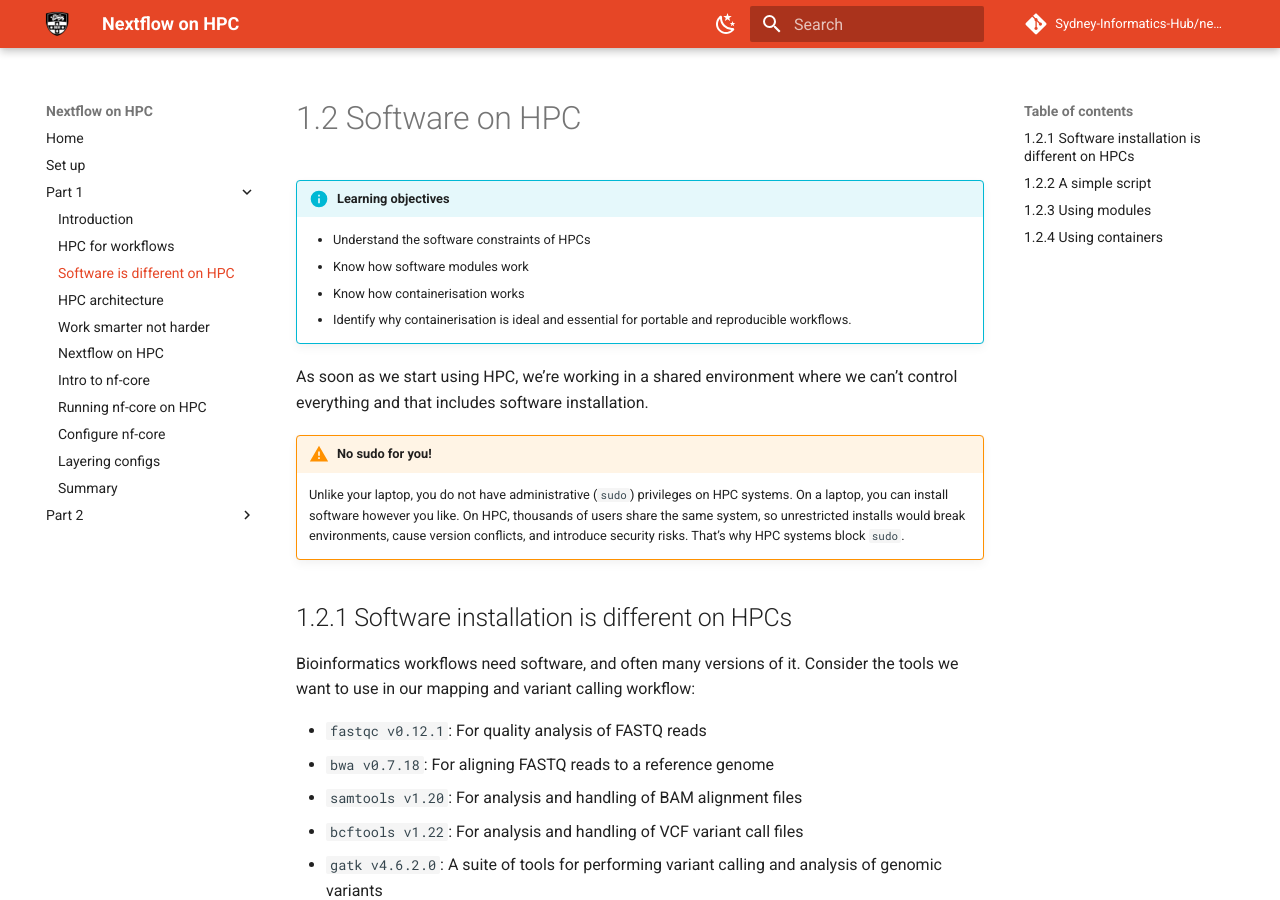
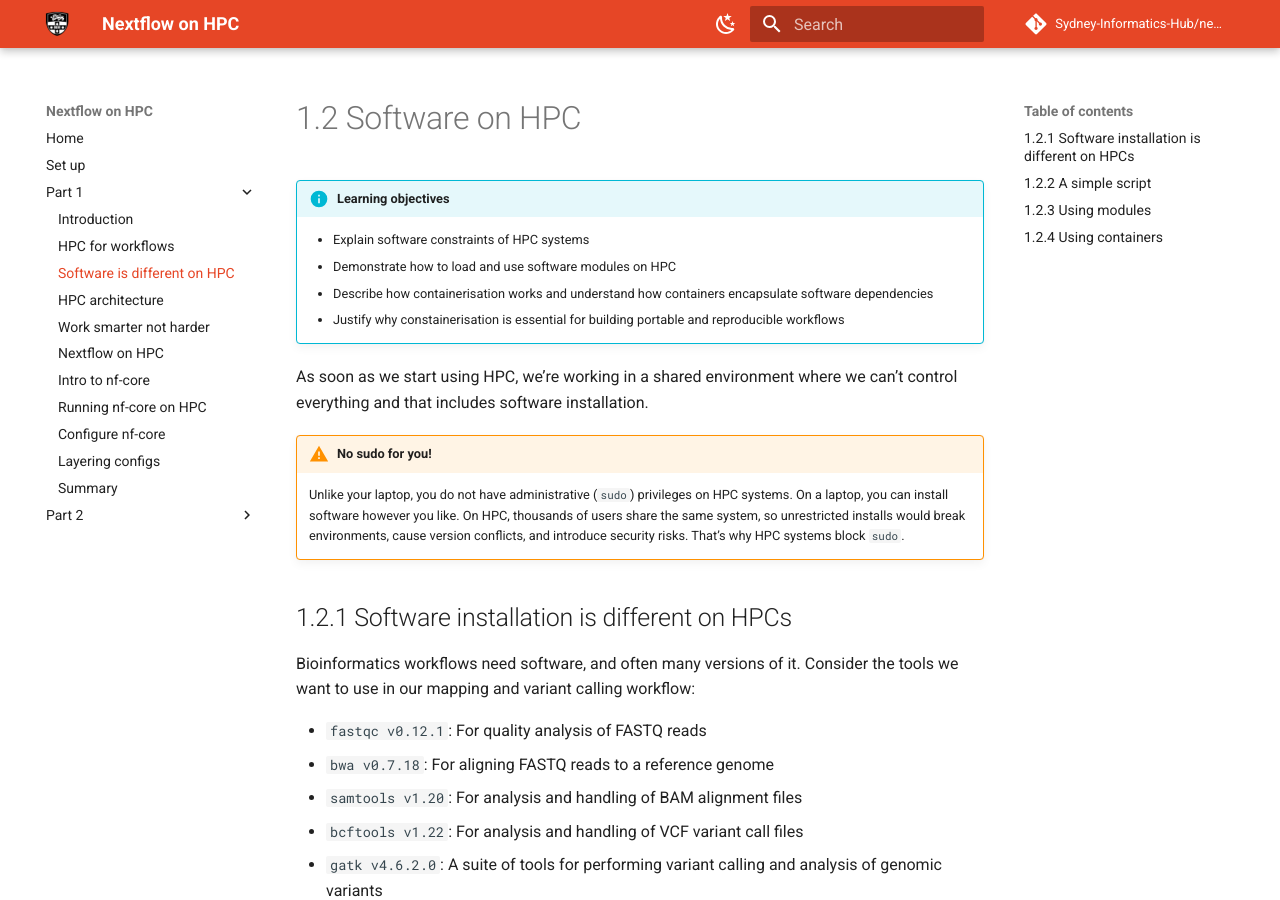
Before and after one commit to Sydney-Informatics-Hub/nextflow-hpc-workshop, an MkDocs documentation site: the page built from docs/part1/01_2_hpc_software.md, in a window 1280 px wide and 900 px high. Built offline with MkDocs 1.6.1 and Material for MkDocs 9.7.7, drawn with Linux system fonts in a browser that asks for light colours; comment, search, counter and statistics services are not loaded.

Commit message:
Bloom's tax-ify learning objectives 1.1

```diff
--- a/docs/part1/01_2_hpc_software.md
+++ b/docs/part1/01_2_hpc_software.md
@@ -2,10 +2,10 @@
 
 !!! info "Learning objectives"
 
-    - Understand the software constraints of HPCs
-    - Know how software modules work
-    - Know how containerisation works
-    - Identify why containerisation is ideal and essential for portable and reproducible workflows.
+    - Explain software constraints of HPC systems
+    - Demonstrate how to load and use software modules on HPC
+    - Describe how containerisation works and understand how containers encapsulate software dependencies
+    - Justify why constainerisation is essential for building portable and reproducible workflows
 
 As soon as we start using HPC, we’re working in a shared environment where we can’t control everything and that includes software installation.
 
```
